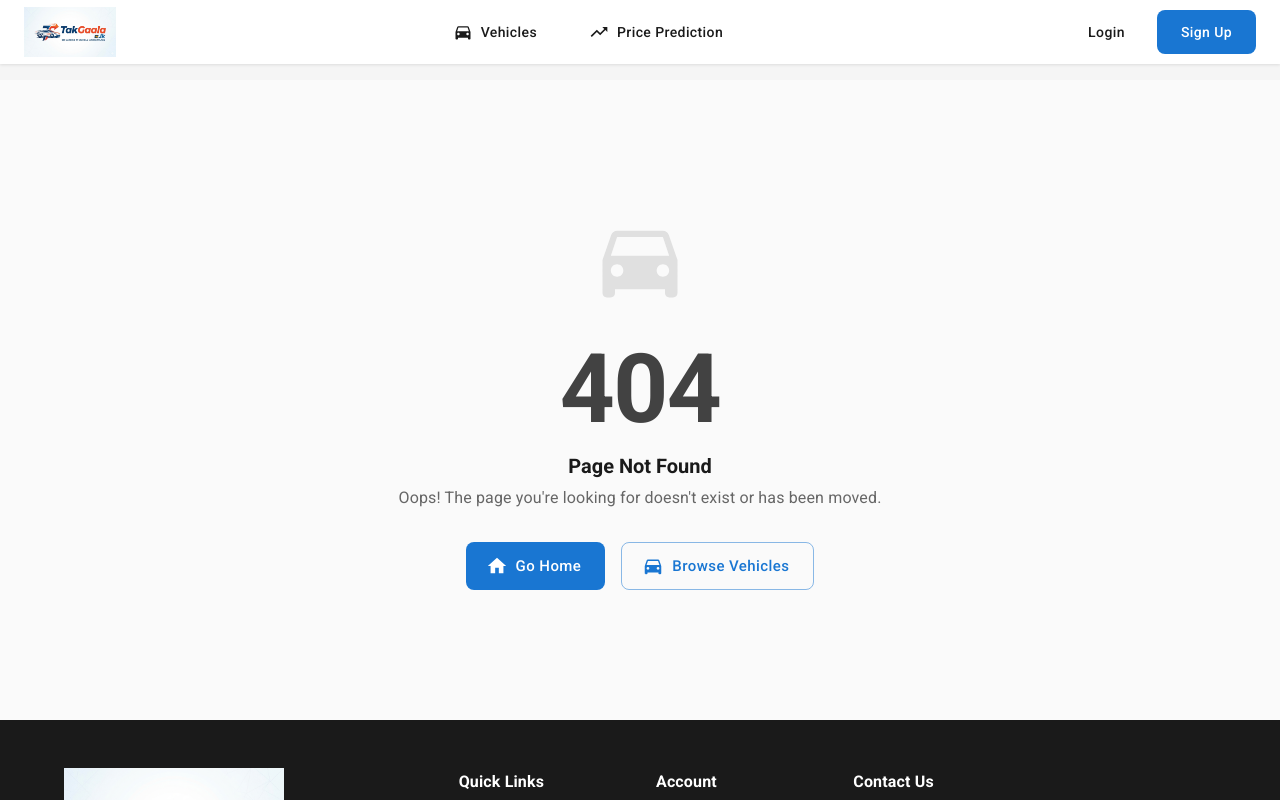
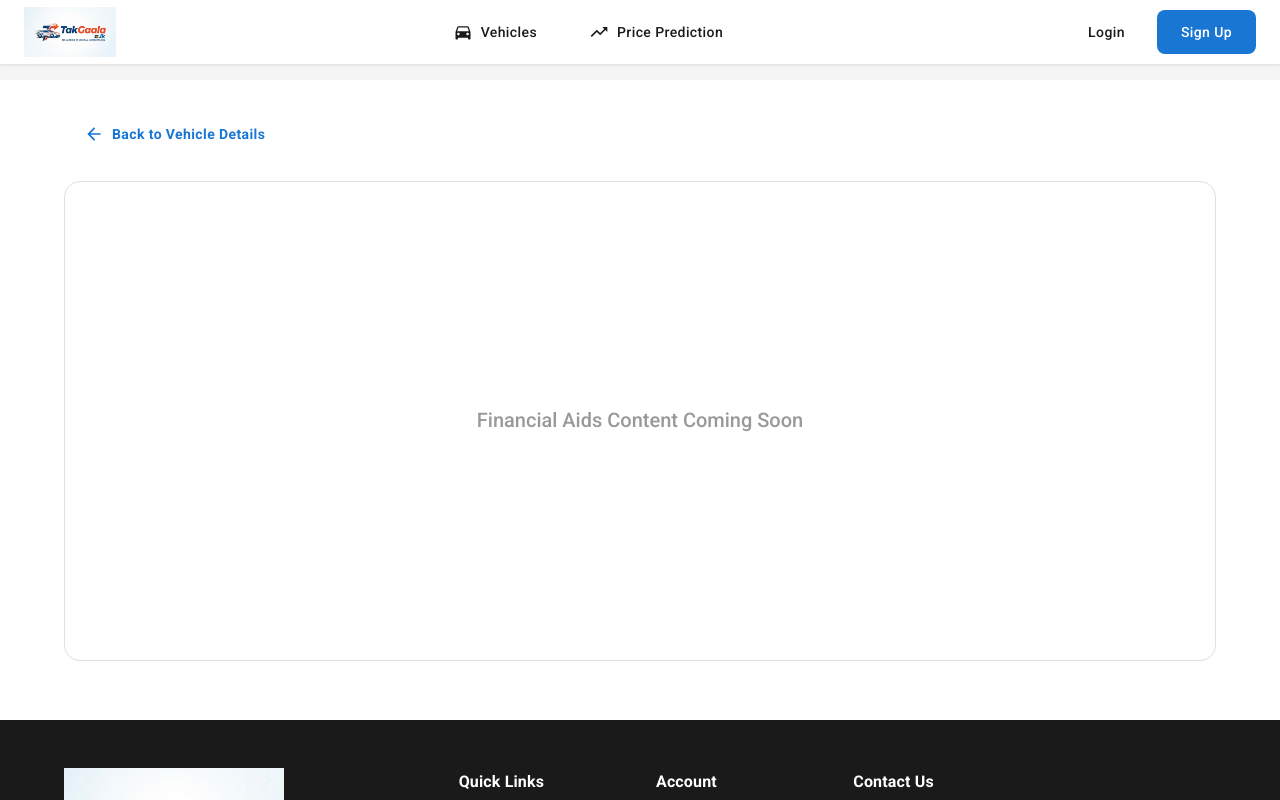
Before and after one commit to eranjanaWR/ivser, a React (Create React App) app in the folder SmartAutoHub/frontend/: page /financial-aids in a window 1280 px wide. Shown: the top 800 px of the page. Built offline with nearby package versions, Linux system fonts and the light colour scheme.

Commit message:
add financial  aids

```diff
--- a/SmartAutoHub/frontend/src/App.js
+++ b/SmartAutoHub/frontend/src/App.js
@@ -40,6 +40,7 @@ import Admin2Dashboard from './pages/Admin2Dashboard';
 import BoostAdPage from './pages/BoostAdPage';
 import PremiumPostsPage from './pages/PremiumPostsPage';
 import AdvertisePackagesPage from './pages/AdvertisePackagesPage';
+import FinancialAidsPage from './pages/FinancialAidsPage';
 import NotFoundPage from './pages/NotFoundPage';
 
 // Professional, minimal theme similar to Uber
@@ -222,6 +223,7 @@ function App() {
                 <Route path="/prediction" element={<PredictionPage />} />
                 <Route path="/premium-posts" element={<PremiumPostsPage />} />
                 <Route path="/advertise-packages" element={<AdvertisePackagesPage />} />
+                <Route path="/financial-aids" element={<FinancialAidsPage />} />
 
                 {/* Protected Routes */}
                 <Route path="/verification" element={
--- /dev/null
+++ b/SmartAutoHub/frontend/src/pages/FinancialAidsPage.js
@@ -0,0 +1,75 @@
+/**
+ * Financial Aids Page
+ * Clean white page with back button
+ */
+
+import React from 'react';
+import { useNavigate } from 'react-router-dom';
+import {
+  Box,
+  Container,
+  Button,
+  Paper,
+  Typography,
+} from '@mui/material';
+import { ArrowBack } from '@mui/icons-material';
+
+const FinancialAidsPage = () => {
+  const navigate = useNavigate();
+
+  const handleGoBack = () => {
+    navigate(-1); // Go back to previous page (vehicle details)
+  };
+
+  return (
+    <Box sx={{ py: 4, bgcolor: '#ffffff', minHeight: '80vh' }}>
+      <Container maxWidth="lg">
+        {/* Back Button */}
+        <Box sx={{ mb: 3 }}>
+          <Button
+            startIcon={<ArrowBack />}
+            onClick={handleGoBack}
+            sx={{
+              color: '#1976d2',
+              fontWeight: 600,
+              '&:hover': {
+                backgroundColor: '#f5f5f5',
+              }
+            }}
+          >
+            Back to Vehicle Details
+          </Button>
+        </Box>
+
+        {/* Content Area - Blank White Page */}
+        <Paper
+          elevation={0}
+          sx={{
+            p: 4,
+            backgroundColor: '#ffffff',
+            border: '1px solid #e0e0e0',
+            borderRadius: 2,
+            minHeight: '60vh',
+            display: 'flex',
+            flexDirection: 'column',
+            justifyContent: 'center',
+            alignItems: 'center',
+          }}
+        >
+          <Typography
+            variant="h5"
+            sx={{
+              color: '#999999',
+              fontWeight: 500,
+              textAlign: 'center',
+            }}
+          >
+            Financial Aids Content Coming Soon
+          </Typography>
+        </Paper>
+      </Container>
+    </Box>
+  );
+};
+
+export default FinancialAidsPage;
--- a/SmartAutoHub/frontend/src/pages/VehicleDetailPage.js
+++ b/SmartAutoHub/frontend/src/pages/VehicleDetailPage.js
@@ -44,6 +44,7 @@ import {
   CompareArrows,
   Favorite,
   FavoriteBorder,
+  AttachMoney,
 } from '@mui/icons-material';
 import { useAuth } from '../context/AuthContext';
 import api from '../services/api';
@@ -476,6 +477,24 @@ const VehicleDetailPage = () => {
                 >
                   {isSaved ? 'Remove from Wishlist' : 'Add to Wishlist'}
                 </Button>
+
+                <Button
+                  variant="contained"
+                  fullWidth
+                  size="large"
+                  startIcon={<AttachMoney />}
+                  onClick={() => navigate(`/financial-aids`)}
+                  sx={{
+                    backgroundColor: '#16a34a',
+                    color: '#ffffff',
+                    fontWeight: 600,
+                    '&:hover': {
+                      backgroundColor: '#9CA3AF'
+                    }
+                  }}
+                >
+                  Financial Aids
+                </Button>
               </Box>
             )}
           </Grid>
```
Also changed, not shown: 2 other files (tests, documents, lock files or other folders).
